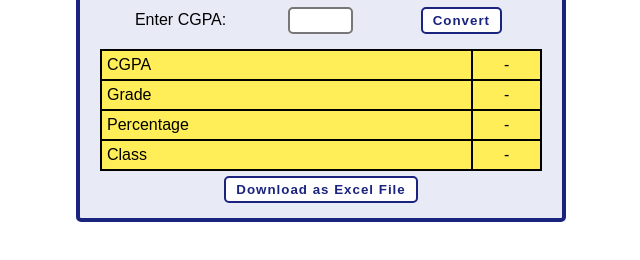
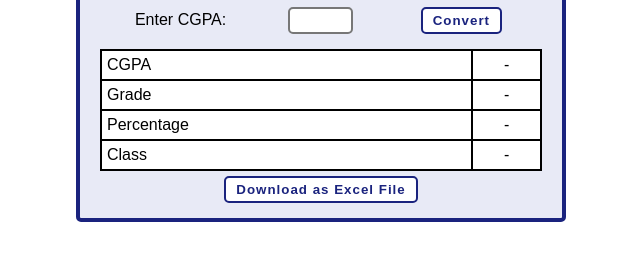
Before and after one commit to DhruvBhirud/cgpaToPercentage, a plain HTML site: page index.html in a window 1280 px wide. Shown: the part 324-584 px from the top of the page, without its empty margins (319-959 px from the left). Drawn offline with Linux system fonts and the light colour scheme.

Commit message:
Style update

```diff
--- a/style.css
+++ b/style.css
@@ -121,7 +121,7 @@ body{
 .wrapper .mainbox .output_table table{
   width: 100%;
   border-collapse: collapse;
-  background-color: #FFEE58;
+  background-color: #ffffff;
 }
 
 .wrapper .mainbox .output_table table .col1{
```
